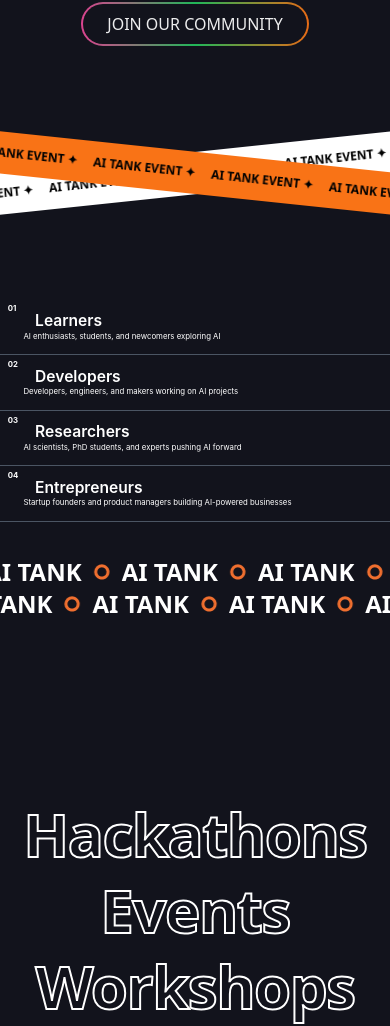
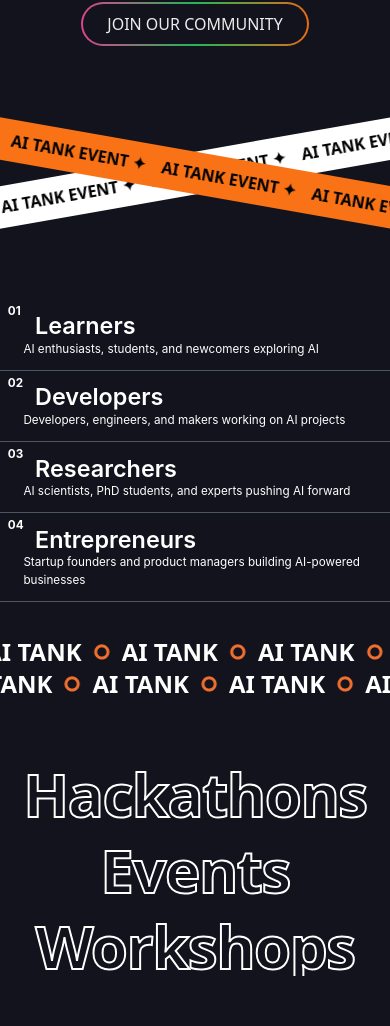
Before and after one commit to xtransmatrixdev/AItank-frontend, a React (Vite) app: page / in a window 390 px wide. Shown: the part 529-1555 px from the top of the page. Built offline with nearby package versions, Linux system fonts and the light colour scheme; a web font is replaced by a local one.

Commit message:
added: links to footer

```diff
--- a/package.json
+++ b/package.json
@@ -10,6 +10,7 @@
     "preview": "vite preview"
   },
   "dependencies": {
+    "@emailjs/browser": "^4.4.1",
     "@splinetool/react-spline": "^4.0.0",
     "autoprefixer": "^10.4.20",
     "framer-motion": "^12.5.0",
--- a/src/pages/home/components/MaskedCursor.tsx
+++ b/src/pages/home/components/MaskedCursor.tsx
@@ -56,7 +56,7 @@ const MaskedCursor = () => {
     };
 
     return (
-        <div className="relative flex flex-col items-center justify-center text-white px-4 my-10 overflow-hidden w-full h-[500px]">
+        <div className="relative flex flex-col items-center justify-center text-white px-4 my-16 overflow-hidden w-full ">
             <h1 className="text-3xl sm:text-4xl md:text-6xl lg:text-9xl font-bold tracking-tighter text-center flex flex-col gap-4 sm:gap-8 relative z-10">
                 {words.map((word, index) => (
                     <span
@@ -66,7 +66,7 @@ const MaskedCursor = () => {
                         onClick={() => isMobile && setHoveredWord(word === hoveredWord ? null : word as keyof typeof textImages)}
                         className="relative inline-block cursor-pointer"
                         style={{
-                            transform: `translateX(${isMobile ? 0 : (index === 1 ? "10%" : index === 2 ? "20%" : "0%")})`,
+                            transform: `translateX(${isMobile ? 0 : (index === 1 ? "5%" : index === 2 ? "50%" : "0%")})`,
                         }}
                     >
                         <motion.span
@@ -81,7 +81,6 @@ const MaskedCursor = () => {
                             {word}
                         </motion.span>
 
-                        {/* Mobile buttons - appear below each word when tapped */}
                         {isMobile && hoveredWord === word && (
                             <div className="flex flex-wrap gap-2 mt-2 justify-center">
                                 {buttonConfigs[word].map((button, btnIndex) => (
@@ -106,7 +105,7 @@ const MaskedCursor = () => {
             {/* Desktop Buttons with responsive positioning */}
             <div className="absolute inset-0 hidden md:block">
                 {words.map((word, index) => (
-                    <div key={index} className={hoveredWord === word ? "opacity-100" : "opacity-50"}>
+                    <div key={index} className={hoveredWord === word ? "opacity-100" : "opacity-100"}>
                         {buttonConfigs[word as keyof typeof buttonConfigs].map((button, btnIndex) => {
                             // Dynamic positioning based on position property
                             let positionClasses = "";
--- a/src/pages/home/components/Spline.tsx
+++ b/src/pages/home/components/Spline.tsx
@@ -10,16 +10,16 @@ export default function SplineWithCircularText() {
         <h1 className="text-[4.2vw] font-bold my-3 text-center ">Trends • Breakthroughs • Research That Matters</h1>
       </div>
 
-      <div className="absolute inset-0 top-[50vh]">
+      <div className="absolute inset-0 top-32">
         <Spline scene="https://prod.spline.design/ZJg7l2KxbZpBql1i/scene.splinecode" />
       </div>
 
-      <div className="absolute inset-0 hidden md:flex items-center justify-center pointer-events-none top-[35vh] ">
+      <div className="absolute inset-0 hidden md:flex items-center justify-center pointer-events-none md:pt-80">
       <svg
       viewBox="-250 -250 500 500"
       width="auto"
       height="auto"
-          className="transform rotate-90 mb-16"
+      className="transform rotate-[85deg] mb-16"
     >
       <defs>
         <path
@@ -29,13 +29,21 @@ export default function SplineWithCircularText() {
         />
       </defs>
 
-          {/* The Curved Text */}
-          <text fill="white" fontSize="14" fontFamily="Inter, sans-serif" letterSpacing="1">
+      <text
+        fill="#FFFF"
+        fontSize="16"
+        fontFamily="Inter, sans-serif"
+        fontWeight="bold"
+        letterSpacing="0.1"
+        stroke="black"
+        strokeWidth="0.5"
+      >
         <textPath href="#circularPath" startOffset="0%">
       AI Trends * Featured Research Papers * Breakthrough Innovations * Ethics & AI Safety
         </textPath>
       </text>
     </svg>
+
       </div>
     </div>
   );
--- a/src/pages/home/components/aitank_event_banner.tsx
+++ b/src/pages/home/components/aitank_event_banner.tsx
@@ -5,12 +5,12 @@ const EventBanner: React.FC = () => {
     <div className="relative w-full h-[30vh] bg-primary overflow-hidden flex items-center justify-center -mt-10">
 
 
-      <div className="absolute w-[110%] h-[5vh] bg-white rotate-[-6deg]">
+      <div className="absolute w-[110%] h-[5vh] bg-white rotate-[-10deg] md:rotate-[-6deg]">
         <div className="absolute inset-0 flex items-center animate-scroll-text-right">
           {[...Array(40)].map((_, index) => (
             <span
               key={`white-${index}`}
-              className="px-2 text-black text-xs font-bold whitespace-nowrap"
+              className="px-2 text-black text-md md:text-lg font-bold whitespace-nowrap"
             >
               AI TANK EVENT ✦
             </span>
@@ -19,12 +19,12 @@ const EventBanner: React.FC = () => {
       </div>
 
 
-      <div className="absolute w-[110%] h-[5vh] bg-orange-500 rotate-[6deg]">
+      <div className="absolute w-[110%] h-[5vh] bg-orange-500 rotate-[10deg] md:rotate-[6deg]">
         <div className="absolute inset-0 flex items-center animate-scroll-text-left">
           {[...Array(40)].map((_, index) => (
             <span
               key={`orange-${index}`}
-              className="px-2 text-black text-xs font-bold whitespace-nowrap"
+              className="px-2 text-black text-md md:text-lg font-bold whitespace-nowrap"
             >
               AI TANK EVENT ✦
             </span>
--- a/src/pages/home/components/hovereffect.tsx
+++ b/src/pages/home/components/hovereffect.tsx
@@ -44,15 +44,15 @@ const HoverEffectSection = () => {
             onMouseEnter={() => setHoverIndex(index)}
             onMouseLeave={() => setHoverIndex(null)}
           >
-            <div className="absolute top-[1vw] left-[2vw] md:top-[1.5vw] md:left-[2.5vw] lg:top-[1.2vw] lg:left-[2.2vw] text-[2vw] md:text-[1.5vw] lg:text-[1.2vw] font-bold pr-[3vw]">
+            <div className="absolute top-[1vw] left-[2vw] md:top-[1.5vw] md:left-[2.5vw] lg:top-[1.2vw] lg:left-[2.2vw] text-[3vw] md:text-[1.5vw] lg:text-[1.2vw] font-bold pr-[3vw]">
               {`0${index + 1}`}
             </div>
 
-            <div className="font-inter font-semibold text-[4vw] md:text-[3vw] lg:text-[2.5vw] leading-tight w-full md:w-[28vw] lg:w-[25vw] pl-[6vw]">
+            <div className="font-inter font-semibold text-[6vw] md:text-[3vw] lg:text-[2.5vw] leading-tight w-full md:w-[28vw] lg:w-[25vw] pl-[6vw]">
               {item.title}
             </div>
 
-            <div className="text-[2vw] md:text-[1.5vw] lg:text-[1.3vw] w-full md:w-[40vw] lg:w-[35vw] text-left pl-[3vw] pr-[3vw]">
+            <div className="text-[3vw] md:text-[1.5vw] lg:text-[1.3vw] w-full md:w-[40vw] lg:w-[35vw] text-left pl-[3vw] pr-[3vw]">
               {item.description}
             </div>
 
--- a/src/pages/home/components/join_our_community.tsx
+++ b/src/pages/home/components/join_our_community.tsx
@@ -121,12 +121,13 @@ const HeroSection: React.FC = () => {
           <span className="font-extrabold">INNOVATE</span>
           with the brightest minds in AI
         </h2>
-
+        <a href="https://docs.google.com/forms/d/e/1FAIpQLSelvXBp8GF6G3BwNcOxHbgEfslUhYYz21GNjC7qmKVvFXaEww/viewform?pli=1">
         <div className="relative inline-flex items-center justify-center rounded-full p-[2px] bg-gradient-to-r from-pink-500 via-green-500 to-orange-500 animate-[pulse_3s_infinite] mt-8">
           <button className="relative z-10 px-6 py-2 text-white bg-[#12131C] rounded-full">
             JOIN OUR COMMUNITY
           </button>
         </div>
+        </a>
       </div>
     </div>
   );
--- a/src/shared/Footer.tsx
+++ b/src/shared/Footer.tsx
@@ -21,16 +21,16 @@ const Footer: React.FC = () => {
 
 
         <div className="flex gap-[2vw]">
-          <a href="#" className="p-[1.5vh] rounded-full bg-[#1A1B26] hover:bg-orange-500 transition">
+          {/* <a href="#" className="p-[1.5vh] rounded-full bg-[#1A1B26] hover:bg-orange-500 transition">
             <FaFacebookF />
           </a>
           <a href="#" className="p-[1.5vh] rounded-full bg-[#1A1B26] hover:bg-orange-500 transition">
             <FaTwitter />
-          </a>
-          <a href="#" className="p-[1.5vh] rounded-full bg-[#1A1B26] hover:bg-orange-500 transition">
+          </a> */}
+          <a href="https://www.linkedin.com/company/ai-tank/" className="p-[1.5vh] rounded-full bg-[#1A1B26] hover:bg-orange-500 transition">
             <FaLinkedinIn />
           </a>
-          <a href="#" className="p-[1.5vh] rounded-full bg-[#1A1B26] hover:bg-orange-500 transition">
+          <a href="https://www.instagram.com/ai_tank_xtmx/?igsh=bm5ieWdreTVkanFn#" className="p-[1.5vh] rounded-full bg-[#1A1B26] hover:bg-orange-500 transition">
             <FaInstagram />
           </a>
         </div>
--- a/src/shared/contact.tsx
+++ b/src/shared/contact.tsx
@@ -1,4 +1,5 @@
 import { useState } from "react";
+import emailjs from "@emailjs/browser";
 
 const ContactSection = () => {
   const [formData, setFormData] = useState({
@@ -14,27 +15,38 @@ const ContactSection = () => {
     setFormData({ ...formData, [e.target.name]: e.target.value });
   };
 
-  const handleSubmit = (e: React.FormEvent) => {
+  const handleSubmit = async (e: React.FormEvent) => {
     e.preventDefault();
     setLoading(true);
     setResponseMessage("");
 
-    // Simulate form submission
-    setTimeout(() => {
+    const serviceId = "default_service";  // Replace with your EmailJS Service ID
+    const templateId = "template_x94j67s"; // Replace with your EmailJS Template ID
+    const publicKey = "3gOCtH1hjdsvCz1-H"; // Replace with your EmailJS Public Key
+
+    const templateParams = {
+      from_name: formData.name,
+      from_email: formData.email,
+      message: formData.message,
+    };
+
+    try {
+      await emailjs.send(serviceId, templateId, templateParams, publicKey);
       setResponseMessage("Message sent successfully!");
       setFormData({ name: "", email: "", message: "" });
-      setLoading(false);
-    }, 2000);
+    } catch (error) {
+      console.error("Email sending failed:", error);
+      setResponseMessage("Failed to send message. Please try again.");
+    }
+
+    setLoading(false);
   };
 
   return (
     <section className="relative flex justify-center px-4 sm:px-6 md:px-12 lg:px-16 py-16 sm:py-24 text-white bg-[url('/images/contact.png')] bg-cover bg-center bg-no-repeat">
       <div className="absolute inset-0 bg-black/50"></div>
 
-
-
       <div className="w-full max-w-6xl bg-black p-6 sm:p-10 rounded-lg shadow-lg border-2 border-[#7F60ED] flex flex-col md:flex-row items-center md:items-stretch gap-8 md:gap-12 mt-12 sm:mt-16 relative z-10">
-
         <div className="w-full md:w-1/2 flex flex-col items-center px-4 sm:px-6 py-6 sm:py-8">
           <div className="w-full max-w-md">
             <h2 className="text-2xl sm:text-3xl font-semibold text-center">Get in touch with us</h2>
@@ -90,7 +102,6 @@ const ContactSection = () => {
           </div>
         </div>
 
-
         <div className="w-full md:w-1/2 flex flex-col self-stretch">
           <div className="w-full h-full rounded-lg overflow-hidden flex-grow">
             <iframe
```
Also changed, not shown: 1 other file (tests, documents, lock files or other folders). Lines whose indentation alone changed are shown as unchanged.
